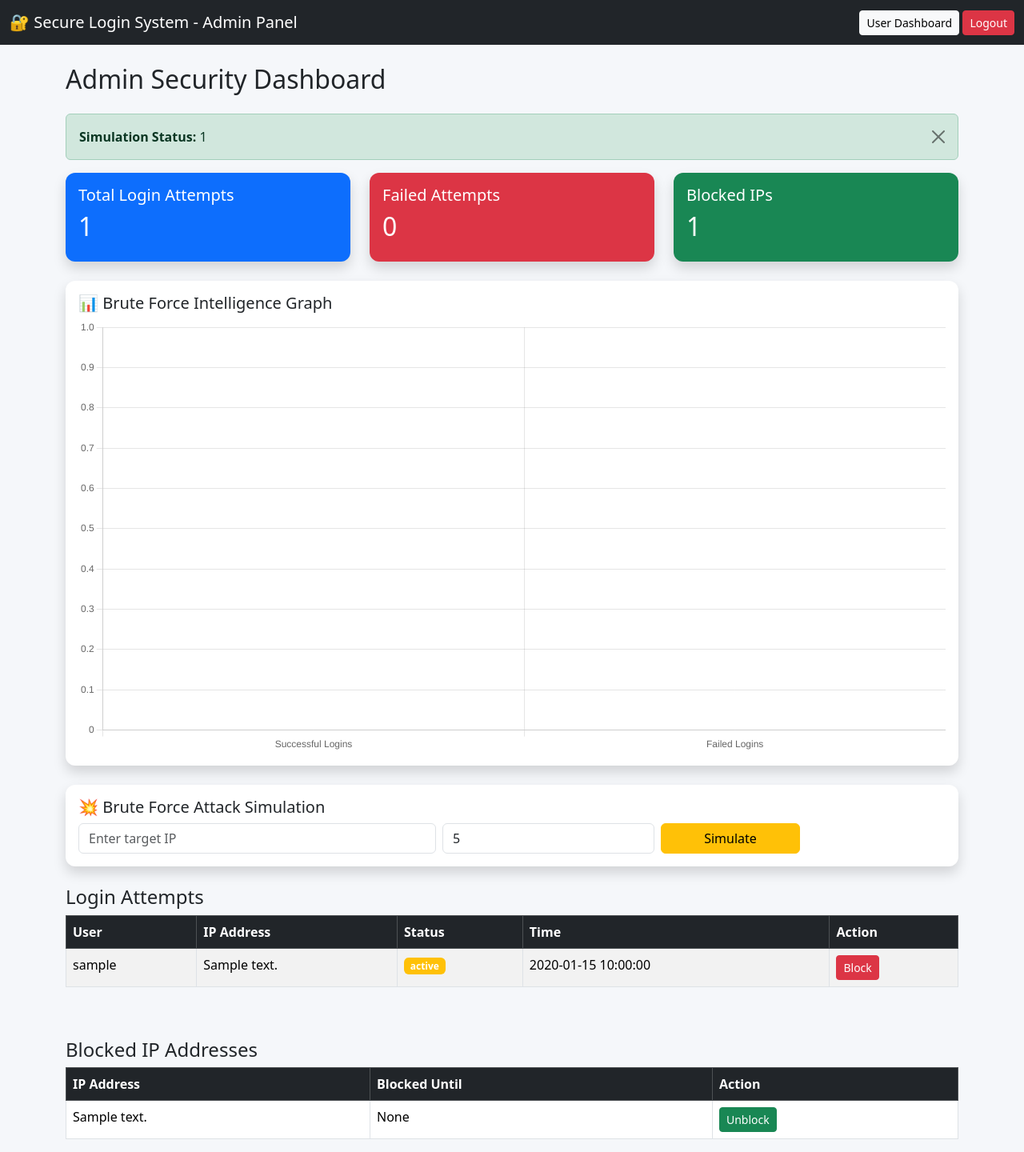
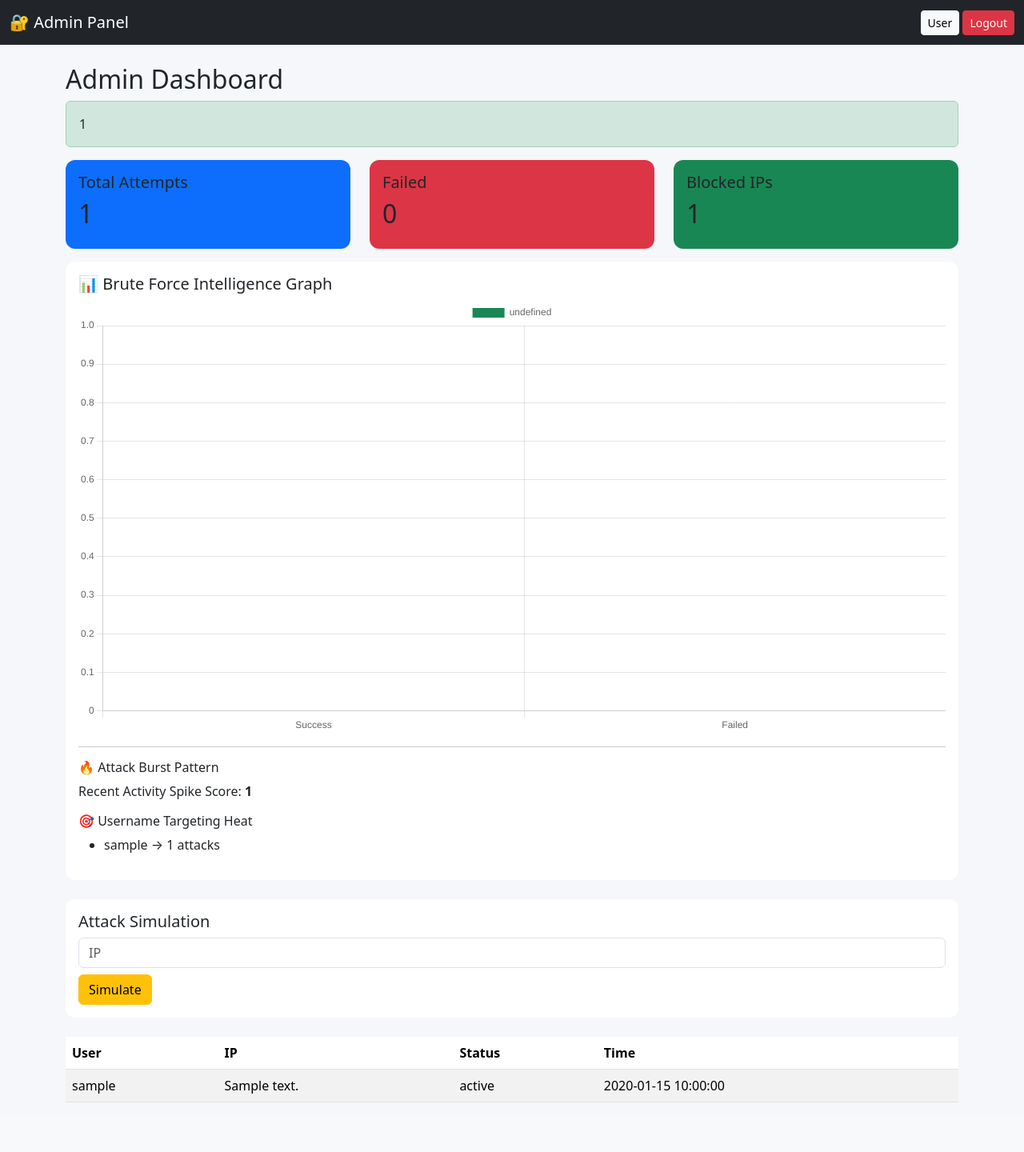
Before and after one commit to bikash-gup/secure-login-system, a Flask app: page /admin in a window 1280 px wide. Shown: the whole page at 80% size. After the commit the page ends 1378 px from the top, so only its background shows below. Run offline with Flask 3, Linux system fonts and the light colour scheme; the visitor is signed in with stand-in values (Sample User, id 1); tables that the repository leaves empty hold one stand-in row (values such as "Sample post").

Commit message:
Final dashboard with brute force intelligence upgrade

```diff
--- a/app.py
+++ b/app.py
@@ -138,14 +138,14 @@ def login():
         password = request.form["password"].strip()
         ip = request.remote_addr
 
-        # ===== ADMIN LOGIN =====
+        # ADMIN LOGIN
         if username == ADMIN_USERNAME and password == ADMIN_PASSWORD:
             session.clear()
             session["admin"] = True
             session["user"] = "admin"
             return redirect("/admin")
 
-        # ===== BLOCK CHECK =====
+        # BLOCK CHECK
         if is_ip_blocked(ip):
             return "IP temporarily blocked"
 
@@ -156,7 +156,7 @@ def login():
             block_ip(ip)
             return "IP blocked"
 
-        # ===== USER CHECK =====
+        # USER CHECK
         conn = sqlite3.connect("database.db")
         cursor = conn.cursor()
 
@@ -241,23 +241,30 @@ def admin():
 
     conn.close()
 
-    # ===== ANALYTICS FOR GRAPH =====
-    failed_count = 0
-    success_count = 0
+    # ================= NEW ANALYTICS =================
+    failed_count = sum(1 for log in logs if log[3] == "failed")
+    success_count = sum(1 for log in logs if log[3] == "success")
 
+    # Attack Burst Pattern (last 10 min activity spikes)
+    burst_pattern = len(logs[:20])  # simple activity burst
+
+    # Username targeting heat (most attacked usernames)
+    username_map = {}
     for log in logs:
-        if log[3] == "failed":
-            failed_count += 1
-        elif log[3] == "success":
-            success_count += 1
+        u = log[1]
+        username_map[u] = username_map.get(u, 0) + 1
+
+    top_targets = sorted(username_map.items(), key=lambda x: x[1], reverse=True)[:5]
 
     return render_template(
         "admin.html",
         logs=logs,
         blocked=blocked,
-        sim_status=session.pop("sim_status", None),
         failed_count=failed_count,
-        success_count=success_count
+        success_count=success_count,
+        burst_pattern=burst_pattern,
+        top_targets=top_targets,
+        sim_status=session.pop("sim_status", None)
     )
 
 
@@ -313,6 +320,5 @@ def logout():
     return redirect("/login")
 
 
-# ================= RUN =================
 if __name__ == "__main__":
     app.run(debug=True)
--- a/templates/admin.html
+++ b/templates/admin.html
@@ -4,44 +4,26 @@
 <title>Admin Security Dashboard</title>
 
 <link href="https://cdn.jsdelivr.net/npm/bootstrap@5.3.2/dist/css/bootstrap.min.css" rel="stylesheet">
-
-<!-- CHART.JS -->
 <script src="https://cdn.jsdelivr.net/npm/chart.js"></script>
 
 <style>
-body {
-  background: #f5f7fa;
-}
-
-.card {
-  border: none;
-  border-radius: 12px;
-}
-
-.card:hover {
-  transform: scale(1.02);
-  transition: 0.3s;
-}
-
-.stat-card {
-  color: white;
-}
-
-.stat1 { background: #0d6efd; }
-.stat2 { background: #dc3545; }
-.stat3 { background: #198754; }
+body { background:#f5f7fa; }
+.card { border:none; border-radius:12px; }
+.card:hover { transform:scale(1.02); transition:0.3s; }
+.stat-card { color:white; }
+.stat1{background:#0d6efd;}
+.stat2{background:#dc3545;}
+.stat3{background:#198754;}
 </style>
-
 </head>
 
 <body>
 
-<!-- NAVBAR -->
 <nav class="navbar navbar-dark bg-dark">
 <div class="container-fluid">
-    <span class="navbar-brand">🔐 Secure Login System - Admin Panel</span>
+<span class="navbar-brand">🔐 Admin Panel</span>
 <div>
-      <a href="/dashboard" class="btn btn-light btn-sm">User Dashboard</a>
+<a href="/dashboard" class="btn btn-light btn-sm">User</a>
 <a href="/logout" class="btn btn-danger btn-sm">Logout</a>
 </div>
 </div>
@@ -49,203 +31,98 @@ body {
 
 <div class="container mt-4">
 
-<h2 class="mb-4">Admin Security Dashboard</h2>
+<h2>Admin Dashboard</h2>
 
-<!-- SIM STATUS -->
 {% if sim_status %}
-<div class="alert alert-success alert-dismissible fade show">
-  <strong>Simulation Status:</strong> {{ sim_status }}
-  <button type="button" class="btn-close" data-bs-dismiss="alert"></button>
-</div>
+<div class="alert alert-success">{{ sim_status }}</div>
 {% endif %}
 
 <!-- STATS -->
-<div class="row mb-4">
+<div class="row mb-3">
 
 <div class="col-md-4">
-    <div class="card stat-card stat1 shadow">
-      <div class="card-body">
-        <h5>Total Login Attempts</h5>
+<div class="card stat1 p-3">
+<h5>Total Attempts</h5>
 <h2>{{ logs|length }}</h2>
-      </div>
 </div>
 </div>
 
 <div class="col-md-4">
-    <div class="card stat-card stat2 shadow">
-      <div class="card-body">
-        <h5>Failed Attempts</h5>
-        <h2>
-          {{ logs|selectattr(3, 'equalto', 'failed')|list|length }}
-        </h2>
-      </div>
+<div class="card stat2 p-3">
+<h5>Failed</h5>
+<h2>{{ failed_count }}</h2>
 </div>
 </div>
 
 <div class="col-md-4">
-    <div class="card stat-card stat3 shadow">
-      <div class="card-body">
+<div class="card stat3 p-3">
 <h5>Blocked IPs</h5>
 <h2>{{ blocked|length }}</h2>
-      </div>
 </div>
 </div>
 
 </div>
 
-<!-- 🔥 BRUTE FORCE GRAPH -->
-<div class="card shadow mb-4">
-  <div class="card-body">
+<!-- BRUTE FORCE INTELLIGENCE GRAPH -->
+<div class="card p-3 mb-4">
 <h5>📊 Brute Force Intelligence Graph</h5>
+
 <canvas id="attackChart"></canvas>
-  </div>
-</div>
 
-<!-- ATTACK SIMULATION -->
-<div class="card shadow mb-4">
-  <div class="card-body">
-    <h5>💥 Brute Force Attack Simulation</h5>
+<hr>
 
-    <form method="POST" action="/simulate_attack" class="row g-2">
+<h6>🔥 Attack Burst Pattern</h6>
+<p>Recent Activity Spike Score: <b>{{ burst_pattern }}</b></p>
 
-      <div class="col-md-5">
-        <input type="text" name="target_ip" class="form-control" placeholder="Enter target IP" required>
-      </div>
-
-      <div class="col-md-3">
-        <input type="number" name="attempts" class="form-control" value="5" min="1">
-      </div>
-
-      <div class="col-md-2">
-        <button class="btn btn-warning w-100">Simulate</button>
-      </div>
-
-    </form>
-
-  </div>
-</div>
-
-<!-- LOGIN LOGS -->
-<h4>Login Attempts</h4>
-
-<div class="table-responsive">
-<table class="table table-striped table-bordered">
-
-<thead class="table-dark">
-<tr>
-  <th>User</th>
-  <th>IP Address</th>
-  <th>Status</th>
-  <th>Time</th>
-  <th>Action</th>
-</tr>
-</thead>
-
-<tbody>
-
-{% for log in logs %}
-<tr>
-
-  <td>{{ log[1] }}</td>
-  <td>{{ log[2] }}</td>
-
-  <td>
-    {% if log[3] == "success" %}
-      <span class="badge bg-success">Success</span>
-    {% elif log[3] == "failed" %}
-      <span class="badge bg-danger">Failed</span>
-    {% else %}
-      <span class="badge bg-warning">{{ log[3] }}</span>
-    {% endif %}
-  </td>
-
-  <td>{{ log[4] }}</td>
-
-  <td>
-    <a href="/block_ip/{{ log[2] }}" class="btn btn-danger btn-sm">
-      Block
-    </a>
-  </td>
-
-</tr>
+<h6>🎯 Username Targeting Heat</h6>
+<ul>
+{% for u, count in top_targets %}
+<li>{{ u }} → {{ count }} attacks</li>
 {% endfor %}
-
-</tbody>
-
-</table>
-</div>
-
-<!-- BLOCKED IPS -->
-<h4 class="mt-5">Blocked IP Addresses</h4>
-
-<div class="table-responsive">
-<table class="table table-bordered">
-
-<thead class="table-dark">
-<tr>
-  <th>IP Address</th>
-  <th>Blocked Until</th>
-  <th>Action</th>
-</tr>
-</thead>
-
-<tbody>
-
-{% for b in blocked %}
-<tr>
-
-  <td>{{ b[1] }}</td>
-  <td>{{ b[2] }}</td>
-
-  <td>
-    <a href="/unblock_ip/{{ b[1] }}" class="btn btn-success btn-sm">
-      Unblock
-    </a>
-  </td>
-
-</tr>
-{% endfor %}
-
-</tbody>
-
-</table>
-</div>
+</ul>
 
 </div>
 
-<!-- 📊 CHART SCRIPT -->
+<!-- SIMULATION -->
+<div class="card p-3 mb-4">
+<h5>Attack Simulation</h5>
+<form method="POST" action="/simulate_attack">
+<input name="target_ip" class="form-control mb-2" placeholder="IP">
+<button class="btn btn-warning">Simulate</button>
+</form>
+</div>
+
+<!-- LOGS -->
+<table class="table table-striped">
+<thead>
+<tr><th>User</th><th>IP</th><th>Status</th><th>Time</th></tr>
+</thead>
+<tbody>
+{% for log in logs %}
+<tr>
+<td>{{ log[1] }}</td>
+<td>{{ log[2] }}</td>
+<td>{{ log[3] }}</td>
+<td>{{ log[4] }}</td>
+</tr>
+{% endfor %}
+</tbody>
+</table>
+
+</div>
+
 <script>
-const ctx = document.getElementById('attackChart');
-
-new Chart(ctx, {
-    type: 'bar',
+new Chart(document.getElementById("attackChart"), {
+type: "bar",
 data: {
-        labels: ['Successful Logins', 'Failed Logins'],
+labels: ["Success", "Failed"],
 datasets: [{
-            label: 'Login Activity',
-            data: [
-                {{ logs|selectattr(3, 'equalto', 'success')|list|length }},
-                {{ logs|selectattr(3, 'equalto', 'failed')|list|length }}
-            ],
-            backgroundColor: ['#198754', '#dc3545'],
-            borderWidth: 1
+data: [{{ success_count }}, {{ failed_count }}],
+backgroundColor: ["#198754","#dc3545"]
 }]
-    },
-    options: {
-        responsive: true,
-        plugins: {
-            legend: { display: false }
-        },
-        scales: {
-            y: {
-                beginAtZero: true
-            }
-        }
 }
 });
 </script>
 
-<script src="https://cdn.jsdelivr.net/npm/bootstrap@5.3.2/dist/js/bootstrap.bundle.min.js"></script>
-
 </body>
 </html>
```
Lines whose indentation alone changed are shown as unchanged.
